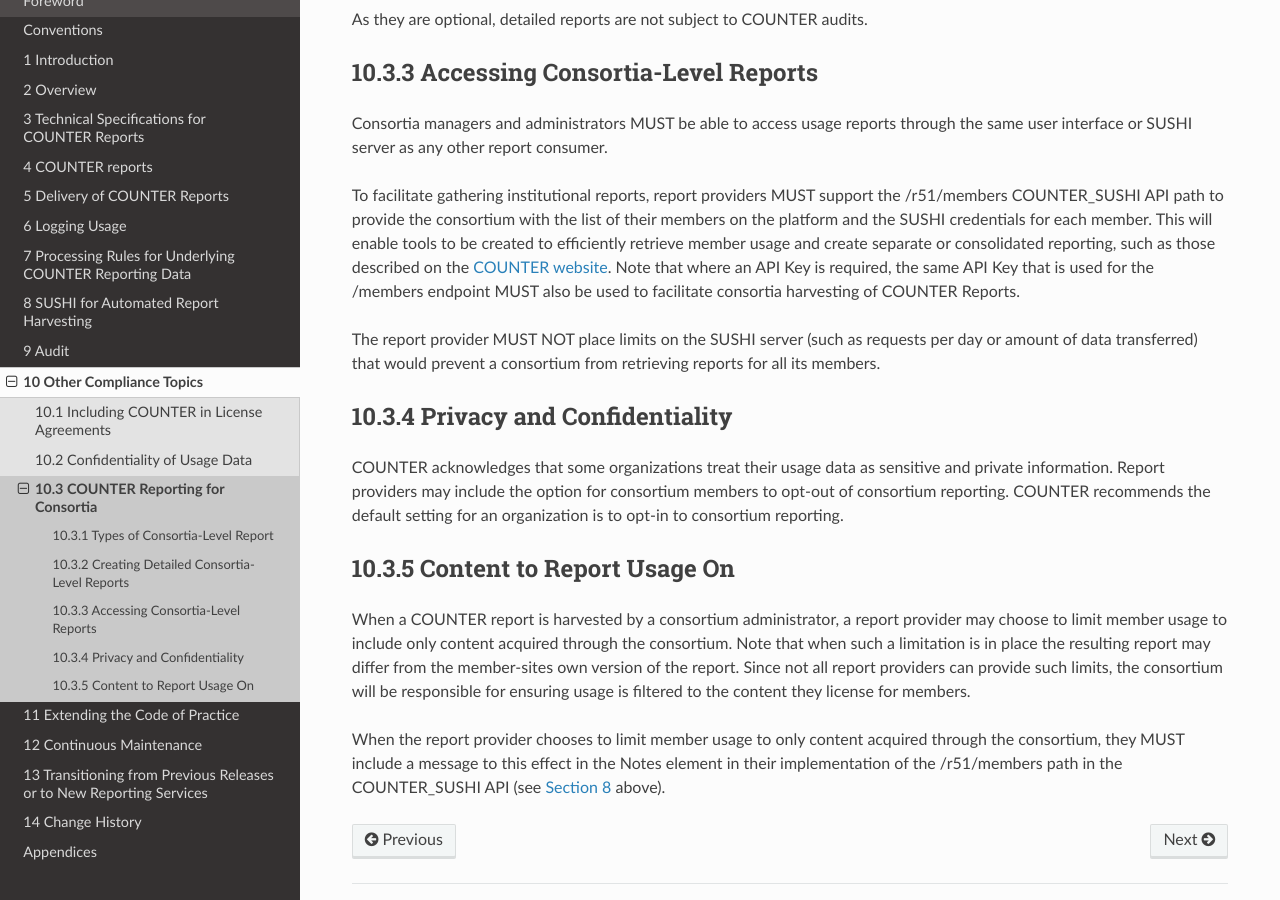
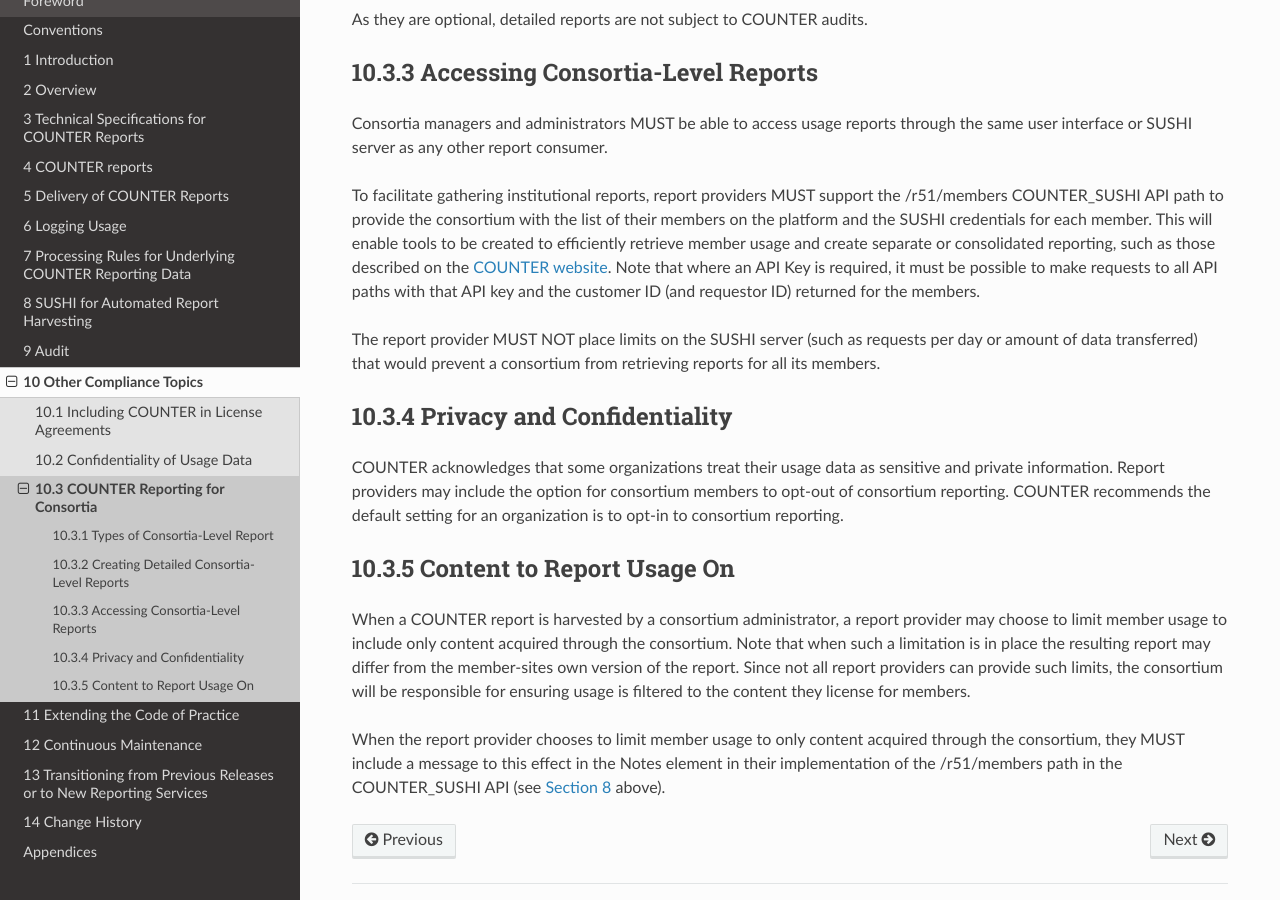
Before and after one commit to Project-Counter/cop5, a Sphinx documentation site: the page built from source/10-compliance/03-counter-reporting-for-consortia.rst, in a window 1280 px wide and 900 px high, scrolled down 912 px. Built offline with Sphinx 7.4.7 and the Read the Docs theme 2.0.0, drawn with Linux system fonts in a browser that asks for light colours.

Commit message:
API key correction

```diff
--- a/source/10-compliance/03-counter-reporting-for-consortia.rst
+++ b/source/10-compliance/03-counter-reporting-for-consortia.rst
@@ -37,7 +37,7 @@ Accessing Consortia-Level Reports
 
 Consortia managers and administrators MUST be able to access usage reports through the same user interface or SUSHI server as any other report consumer.
 
-To facilitate gathering institutional reports, report providers MUST support the /r51/members COUNTER_SUSHI API path to provide the consortium with the list of their members on the platform and the SUSHI credentials for each member. This will enable tools to be created to efficiently retrieve member usage and create separate or consolidated reporting, such as those described on the `COUNTER website <https://www.projectcounter.org/counter-harvester-tools/>`_. Note that where an API Key is required, the same API Key that is used for the /members endpoint MUST also be used to facilitate consortia harvesting of COUNTER Reports.
+To facilitate gathering institutional reports, report providers MUST support the /r51/members COUNTER_SUSHI API path to provide the consortium with the list of their members on the platform and the SUSHI credentials for each member. This will enable tools to be created to efficiently retrieve member usage and create separate or consolidated reporting, such as those described on the `COUNTER website <https://www.projectcounter.org/counter-harvester-tools/>`_. Note that where an API Key is required, it must be possible to make requests to all API paths with that API key and the customer ID (and requestor ID) returned for the members.
 
 The report provider MUST NOT place limits on the SUSHI server (such as requests per day or amount of data transferred) that would prevent a consortium from retrieving reports for all its members.
 
```
